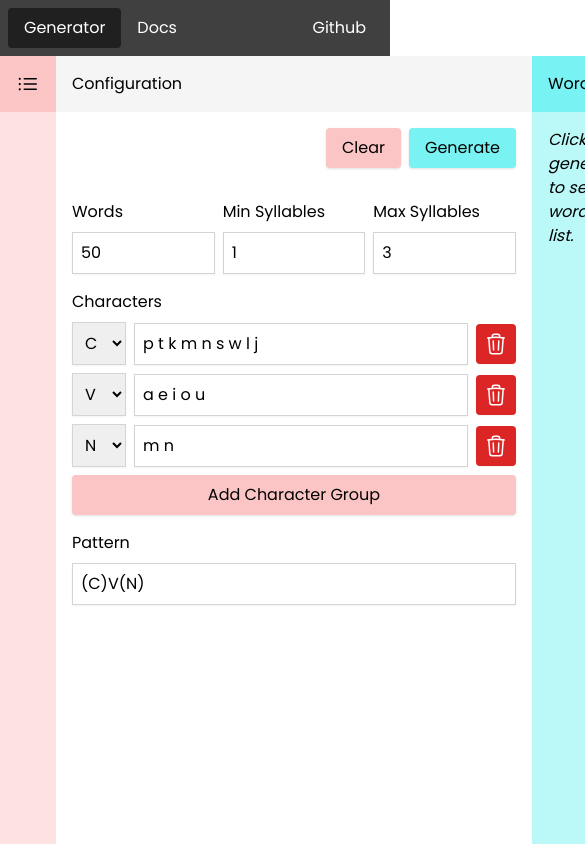
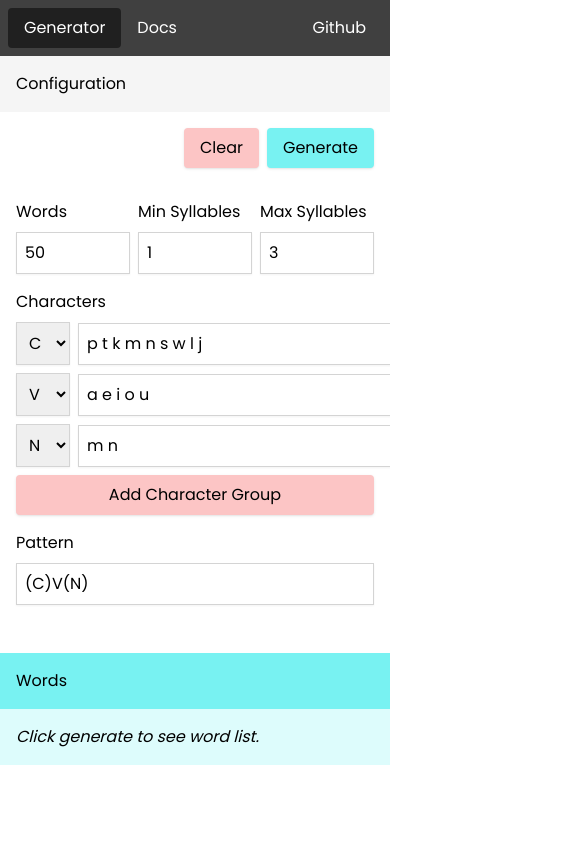
Before and after one commit to CollinBrennan/word-generator, a React (Vite) app: page / in a window 390 px wide. Shown: the top 844 px of the page, 585 px wide, since content can reach past the window. Built offline with nearby package versions, Linux system fonts and the light colour scheme.

Commit message:
Added basic mobile layout

```diff
--- a/src/pages/Home.tsx
+++ b/src/pages/Home.tsx
@@ -10,18 +10,17 @@ function Home() {
   const wordList = formData ? generateWordList(formData) : null
 
   return (
-    <div className="flex">
-      <div className="flex flex-col bg-secondary/50">
+    <div className="flex flex-col md:flex-row">
+      <div className="flex-col shrink-0 bg-secondary/25 hidden md:flex">
         {isChartShowing ? (
           <>
             <div className="bg-secondary p-4 flex justify-between">
               <h1>IPA Chart</h1>
               <button onClick={() => setIsChartShowing(false)}>
-                <XMarkIcon className="h-6" />
+                <XMarkIcon className="w-6" />
               </button>
             </div>
-
-            <div className="h-[calc(100vh-7rem)] overflow-y-scroll p-4">
+            <div className="h-[calc(100vh-7rem)] overflow-y-auto p-4">
               <IPAChart />
             </div>
           </>
@@ -38,15 +37,15 @@ function Home() {
       </div>
 
       <div className="flex flex-col bg-background flex-grow">
-        <h1 className="bg-neutral-100 p-4">Configuration</h1>
-        <div className="h-[calc(100vh-7rem)] overflow-y-scroll p-4">
+        <div className="bg-neutral-100 p-4">Configuration</div>
+        <div className="md:h-[calc(100vh-7rem)] overflow-y-auto p-4">
           <Form setFormData={setFormData} />
         </div>
       </div>
 
-      <div className="flex flex-col bg-primary/50 w-1/4">
+      <div className="flex flex-col bg-primary/25 md:w-1/4">
         <h1 className="bg-primary p-4">Words</h1>
-        <div className="h-[calc(100vh-7rem)] overflow-y-scroll p-4">
+        <div className="md:h-[calc(100vh-7rem)] overflow-y-auto p-4">
           <p className="whitespace-pre-line">
             {wordList ? (
               wordList.join('\n')
```
